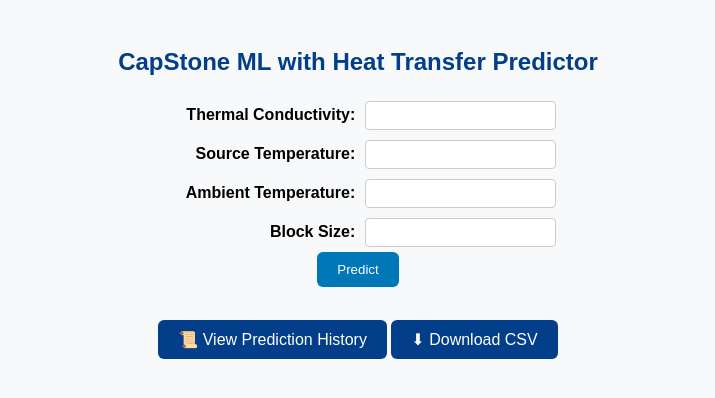
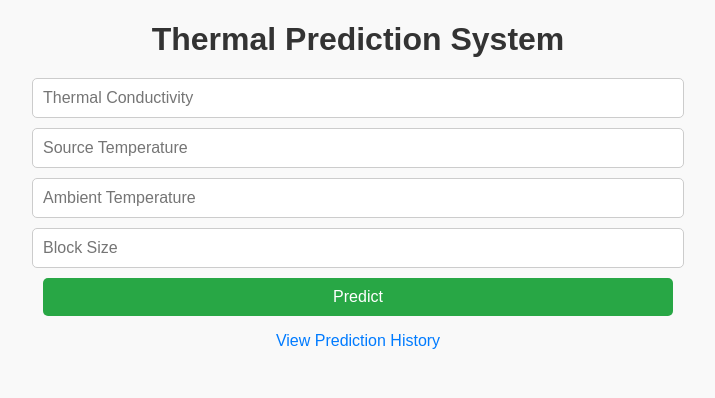
Before and after one commit to PRAJITHARAMESH/heat-transfer-app, a Flask app: page / in a window 1280 px wide. Shown: the top 398 px of the page, without its empty margins (282-997 px from the left). Run offline with Flask 3, Linux system fonts and the light colour scheme; parts of the project's set-up code (start-up, migrations or seed data) failed here and were passed over.

Commit message:
Updated prediction logic and UI improvements

```diff
--- a/app.py
+++ b/app.py
@@ -1,80 +1,118 @@
-from flask import Flask, render_template, request, send_file
-import sqlite3
+from flask import Flask, render_template, request, redirect, url_for, send_file
+import joblib
+import numpy as np
 import pandas as pd
-import os
-import joblib
+import io
 
 app = Flask(__name__)
 
-# Load ML model & scaler
-model = joblib.load("model.pkl")
-scaler = joblib.load("scaler.pkl")
+# Load model and scaler from model.pkl
+model_data = joblib.load("model.pkl")
+if isinstance(model_data, dict):
+    model = model_data["model"]
+    scaler = model_data["scaler"]
+else:
+    model = model_data
+    scaler = None
 
-# Create DB table if not exists
-conn = sqlite3.connect("predictions.db")
-c = conn.cursor()
-c.execute('''CREATE TABLE IF NOT EXISTS predictions
-             (thermal_cond REAL, source_temp REAL, ambient_temp REAL, block_size REAL,
-              pred_max REAL, pred_avg REAL, pred_center REAL)''')
-conn.commit()
-conn.close()
+history = []
 
-# ---------- HOME PAGE ----------
-@app.route('/', methods=['GET', 'POST'])
-def home():
-    if request.method == 'POST':
-        return predict()
-    return render_template('index.html')
+def calculate_efficiency(max_temp):
+    base_efficiency = 100
+    penalty = max(0, (max_temp - 50) * 2)
+    return round(max(0, base_efficiency - penalty), 2)
 
-# ---------- PREDICT ----------
-def predict():
-    # Form data
-    thermal_cond = float(request.form['thermal_cond'])
-    source_temp = float(request.form['source_temp'])
-    ambient_temp = float(request.form['ambient_temp'])
-    block_size = float(request.form['block_size'])
+def coolant_suggestion(efficiency):
+    if efficiency > 80:
+        return "Water - Efficient coolant"
+    elif efficiency > 60:
+        return "Oil - Moderate coolant"
+    elif efficiency > 40:
+        return "Special Coolant - Use for high temps"
+    else:
+        return "Extreme Coolant - Urgently needed"
 
-    # Scale & predict
-    features = scaler.transform([[thermal_cond, source_temp, ambient_temp, block_size]])
-    pred_max, pred_avg, pred_center = model.predict(features)[0]
+def metal_recommendation(max_temp):
+    if max_temp < 50:
+        return "Aluminum - Good heat dissipation"
+    elif max_temp < 70:
+        return "Copper - Better heat conduction"
+    else:
+        return "Silver or Copper Alloys - Best for very high heat"
 
-    # Save to DB
-    conn = sqlite3.connect("predictions.db")
-    c = conn.cursor()
-    c.execute("INSERT INTO predictions VALUES (?, ?, ?, ?, ?, ?, ?)",
-              (thermal_cond, source_temp, ambient_temp, block_size,
-               pred_max, pred_avg, pred_center))
-    conn.commit()
-    conn.close()
+@app.route("/", methods=["GET", "POST"])
+def index():
+    if request.method == "POST":
+        try:
+            thermal = float(request.form["thermal"])
+            source = float(request.form["source"])
+            ambient = float(request.form["ambient"])
+            block_size = float(request.form["block_size"])
 
-    return render_template('index.html',
-                           prediction_max=round(pred_max, 2),
-                           prediction_avg=round(pred_avg, 2),
-                           prediction_center=round(pred_center, 2))
+            features = np.array([[thermal, source, ambient, block_size]])
+            if scaler:
+                features = scaler.transform(features)
 
-# ---------- HISTORY PAGE ----------
-@app.route('/history', methods=['GET'])
-def history():
-    conn = sqlite3.connect("predictions.db")
-    df = pd.read_sql_query("SELECT * FROM predictions", conn)
-    conn.close()
-    return render_template('history.html', tables=[df.to_html(classes='data', header="true", index=False)])
+            preds = model.predict(features)
+            max_temp = round(preds[0][0], 2)
+            avg_temp = round(preds[0][1], 2)
+            center_temp = round(preds[0][2], 2)
 
-# ---------- DOWNLOAD CSV ----------
-@app.route('/download_history', methods=['GET'])
-def download_history():
-    csv_file = "predictions_history.csv"
+            efficiency = calculate_efficiency(max_temp)
+            coolant = coolant_suggestion(efficiency)
+            material = metal_recommendation(max_temp)
 
-    conn = sqlite3.connect("predictions.db")
-    df = pd.read_sql_query("SELECT * FROM predictions", conn)
-    conn.close()
+            status = "Good" if efficiency > 70 else ("Moderate" if efficiency > 40 else "Poor")
 
-    if df.empty:
-        return "No history found yet!"
+            result = {
+                "max_temp": max_temp,
+                "avg_temp": avg_temp,
+                "center_temp": center_temp,
+                "efficiency": efficiency,
+                "coolant": coolant,
+                "material": material,
+                "status": status
+            }
 
-    df.to_csv(csv_file, index=False)
-    return send_file(csv_file, as_attachment=True)
+            # Save to history
+            history.append({
+                "Thermal Cond": thermal,
+                "Source Temp": source,
+                "Ambient Temp": ambient,
+                "Block Size": block_size,
+                "Max Temp": max_temp,
+                "Avg Temp": avg_temp,
+                "Center Temp": center_temp,
+                "Efficiency": efficiency,
+                "Coolant": coolant,
+                "Material": material,
+                "Status": status
+            })
 
-# ---------- RUN ----------
+            return render_template("result.html", prediction=result)
+        except Exception as e:
+            return render_template("index.html", error=str(e), history=history)
+    else:
+        return render_template("index.html", history=history)
+
+@app.route("/history")
+def show_history():
+    return render_template("history.html", history=history)
+
+@app.route("/download")
+def download():
+    if not history:
+        return redirect(url_for("index"))
+
+    df = pd.DataFrame(history)
+    output = io.StringIO()
+    df.to_csv(output, index=False)
+    output.seek(0)
+
+    return send_file(io.BytesIO(output.getvalue().encode()),
+                     mimetype="text/csv",
+                     download_name="history.csv",
+                     as_attachment=True)
+
 if __name__ == "__main__":
     app.run(debug=True)
--- /dev/null
+++ b/history.csv
@@ -0,0 +1,2 @@
+id,thermal_cond,block_size,source_temp,pred_max_temp,pred_avg_temp,efficiency,status
+2025-08-10 12:50:39,100.0,50.0,12.0,35.0,1666.67,Water,Copper
--- a/static/style.css
+++ b/static/style.css
@@ -1,72 +1,86 @@
 body {
     font-family: Arial, sans-serif;
-    background-color: #f8f9fa;
+    margin: 20px auto;
+    max-width: 700px;
+    background: #f9f9f9;
     text-align: center;
-    padding: 20px;
 }
 
-h2 {
-    color: #023e8a;
+h1 {
+    color: #333;
+    margin-bottom: 20px;
 }
 
-label {
-    font-weight: bold;
-    display: inline-block;
-    width: 200px;
-    text-align: right;
+form input, form button {
+    display: block;
+    width: 90%;
+    margin: 10px auto;
+    padding: 10px;
+    font-size: 1rem;
+    border-radius: 5px;
+    border: 1px solid #ccc;
 }
 
-input[type="number"] {
-    padding: 6px;
-    margin: 5px;
-    border: 1px solid #ccc;
-    border-radius: 4px;
-}
-
-input[type="submit"] {
-    background-color: #0077b6;
+form button {
+    background-color: #28a745;
     color: white;
-    padding: 10px 20px;
     border: none;
-    border-radius: 6px;
     cursor: pointer;
 }
 
-input[type="submit"]:hover {
-    background-color: #023e8a;
+form button:hover {
+    background-color: #218838;
 }
 
-a.button {
-    display: inline-block;
-    background: #023e8a;
-    color: white;
-    padding: 10px 20px;
-    text-decoration: none;
-    border-radius: 6px;
-    margin-top: 15px;
+.cards {
+    display: flex;
+    flex-wrap: wrap;
+    justify-content: center;
+    gap: 15px;
+    margin-top: 20px;
 }
 
-a.button:hover {
-    background: #0077b6;
+.card {
+    background: white;
+    padding: 15px 20px;
+    border-radius: 8px;
+    box-shadow: 0 0 8px rgba(0,0,0,0.1);
+    width: 180px;
 }
 
-.warning {
-    color: red;
-    font-weight: bold;
+.card h3 {
+    margin-bottom: 10px;
+    color: #007BFF;
 }
 
-/* Table styling for history page */
 table {
+    width: 100%;
     border-collapse: collapse;
-    width: 90%;
-    margin: auto;
+    margin-top: 20px;
+    background: white;
 }
+
 th, td {
-    border: 1px solid #ccc;
+    border: 1px solid #ddd;
     padding: 8px;
-    text-align: center;
 }
+
 th {
-    background: #0077b6;
+    background-color: #28a745;
     color: white;
 }
+
+a {
+    color: #007BFF;
+    text-decoration: none;
+}
+
+a:hover {
+    text-decoration: underline;
+}
+
+button {
+    padding: 10px 15px;
+    border-radius: 5px;
+    cursor: pointer;
+}
--- a/templates/index.html
+++ b/templates/index.html
@@ -1,43 +1,21 @@
 <!DOCTYPE html>
-<html lang="en">
+<html>
 <head>
-    <meta charset="UTF-8">
-    <meta name="viewport" content="width=device-width, initial-scale=1.0">
-    <title>CapStone ML - Heat Transfer Predictor</title>
+    <title>Thermal Prediction</title>
     <link rel="stylesheet" href="{{ url_for('static', filename='style.css') }}">
 </head>
 <body>
-    <h2>CapStone ML with Heat Transfer Predictor</h2>
-
-    {% if warning %}
-        <p class="warning">{{ warning }}</p>
+    <h1>Thermal Prediction System</h1>
+    {% if error %}
+    <p style="color:red;">Error: {{ error }}</p>
     {% endif %}
-
-    <form method="post" action="/">
-        <label>Thermal Conductivity:</label>
-        <input type="number" name="thermal_cond" step="0.01" required><br>
-
-        <label>Source Temperature:</label>
-        <input type="number" name="source_temp" step="0.01" required><br>
-
-        <label>Ambient Temperature:</label>
-        <input type="number" name="ambient_temp" step="0.01" required><br>
-
-        <label>Block Size:</label>
-        <input type="number" name="block_size" step="0.01" required><br>
-
-        <input type="submit" value="Predict">
+    <form method="POST">
+        <input type="number" step="0.01" name="thermal" placeholder="Thermal Conductivity" required>
+        <input type="number" step="0.01" name="source" placeholder="Source Temperature" required>
+        <input type="number" step="0.01" name="ambient" placeholder="Ambient Temperature" required>
+        <input type="number" step="0.01" name="block_size" placeholder="Block Size" required>
+        <button type="submit">Predict</button>
     </form>
-
-    {% if prediction_max %}
-        <h3>Prediction:</h3>
-        <p><strong>Max Temp:</strong> {{ prediction_max }}</p>
-        <p><strong>Avg Temp:</strong> {{ prediction_avg }}</p>
-        <p><strong>Center Temp:</strong> {{ prediction_center }}</p>
-    {% endif %}
-
-    <br>
-    <a href="/history" class="button">📜 View Prediction History</a>
-    <a href="/download_history" class="button">⬇ Download CSV</a>
+    <p><a href="{{ url_for('show_history') }}">View Prediction History</a></p>
 </body>
 </html>
```
Also changed, not shown: add_efficiency_column.py (added, +14 -0 lines), check_model.py (added, +8 -0 lines), export_history.py (+30 -8 lines), predictions.py (added, +59 -0 lines), requirements.txt (+4 -4 lines), templates/!DOCTYPE html.txt (deleted, +0 -17 lines), templates/history.html (+21 -8 lines), templates/result.html (added, +42 -0 lines), train_model.py (+68 -62 lines), prediction.db (added), predictions.db, 1 other file.
